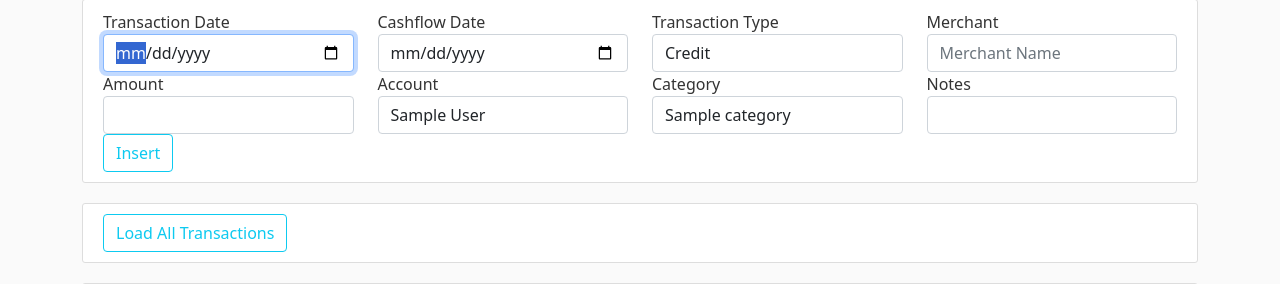
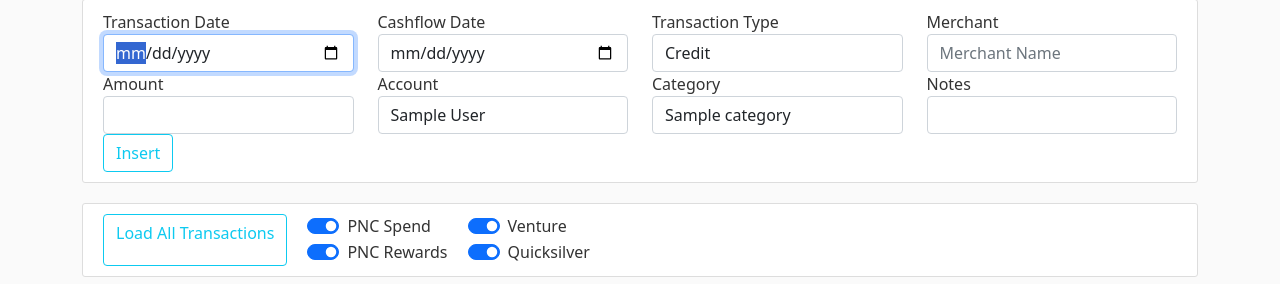
Before and after one commit to JSellers0/rw_budget, a Flask app: page /transaction in a window 1280 px wide. Shown: the part 161-445 px from the top of the page. Run offline with Flask 3, Linux system fonts and the light colour scheme; tables that the repository leaves empty hold one stand-in row (values such as "Sample post"); parts of the project's set-up code (start-up, migrations or seed data) failed here and were passed over; some libraries are stand-ins or nearby versions.

Commit message:
account filters for transactions

```diff
--- a/static/js/transactions.js
+++ b/static/js/transactions.js
@@ -19,3 +19,18 @@ document.getElementById("transaction_type").addEventListener("blur", (event) =>
         merchant_name.value = ''
     }
 })
+
+function toggle_account_rows(event) {
+    let account = event.target.id.replace('-filter','')
+    let account_rows = document.querySelectorAll(`[account="${account}"]`)
+    account_rows.forEach((row) => {
+        if (event.target.checked)
+            row.classList.remove("hidden")
+        else row.classList.add("hidden")
+    })
+}
+
+document.getElementById("pnc-spend-filter").addEventListener("click", toggle_account_rows)
+document.getElementById("pnc-rewards-filter").addEventListener("click", toggle_account_rows)
+document.getElementById("venture-filter").addEventListener("click", toggle_account_rows)
+document.getElementById("quicksilver-filter").addEventListener("click", toggle_account_rows)
--- a/templates/transactions/transactions.html
+++ b/templates/transactions/transactions.html
@@ -62,8 +62,32 @@
         </div>
     </form>
 </div>
-<div class="content-section">
+<div class="content-section" style="display: flex; gap:20px;">
     <a href="{{url_for("all_transactions")}}" class="btn btn-outline-info">Load All Transactions</a>
+    <div id="transaction-filters">
+        <div id="account-filters" style="display:flex; gap:20px;">
+            <div>
+                <div class="form-check form-switch">
+                    <input class="form-check-input" type="checkbox" id="pnc-spend-filter" checked>
+                    <label class="form-check-label" for="pnc-spend-filter">PNC Spend</label>
+                </div>
+                <div class="form-check form-switch">
+                    <input class="form-check-input" type="checkbox" id="pnc-rewards-filter" checked>
+                    <label class="form-check-label" for="pnc-rewards-filter">PNC Rewards</label>
+                </div>
+            </div>
+            <div>
+                <div class="form-check form-switch">
+                    <input class="form-check-input" type="checkbox" id="venture-filter" checked>
+                    <label class="form-check-label" for="venture-filter">Venture</label>
+                </div>
+                <div class="form-check form-switch">
+                    <input class="form-check-input" type="checkbox" id="quicksilver-filter" checked>
+                    <label class="form-check-label" for="quicksilver-filter">Quicksilver</label>
+                </div>
+            </div>
+        </div>
+    </div>
 </div>
 <div class="content-section">
     <div class="accordion" id="transaction-accordion">
@@ -90,7 +114,7 @@
                     </thead>
                     <tbody>
                     {% for transaction in pending_transactions if not transaction == None %}
-                        <tr>
+                        <tr account={{transaction.account.account_name.lower().replace(' ','-')}}>
                             <th scope="row">{{transaction.transaction.transaction_date}}</th>
                             <td>{{transaction.transaction.cashflow_date}}</td>
                             <td>{{transaction.transaction.merchant_name}}</td>
@@ -134,7 +158,7 @@
                     </thead>
                     <tbody>
                     {% for transaction in current_transactions if not transaction == None %}
-                        <tr>
+                        <tr account={{transaction.account.account_name.lower().replace(' ','-')}}>
                             <th scope="row">{{transaction.transaction.transaction_date}}</th>
                             <td>{{transaction.transaction.cashflow_date}}</td>
                             <td>{{transaction.transaction.merchant_name}}</td>
@@ -178,7 +202,7 @@
                     </thead>
                     <tbody>
                     {% for transaction in past_transactions if not transaction == None %}
-                        <tr>
+                        <tr account={{transaction.account.account_name.lower().replace(' ','-')}}>
                             <th scope="row">{{transaction.transaction.transaction_date}}</th>
                             <td>{{transaction.transaction.cashflow_date}}</td>
                             <td>{{transaction.transaction.merchant_name}}</td>
```
